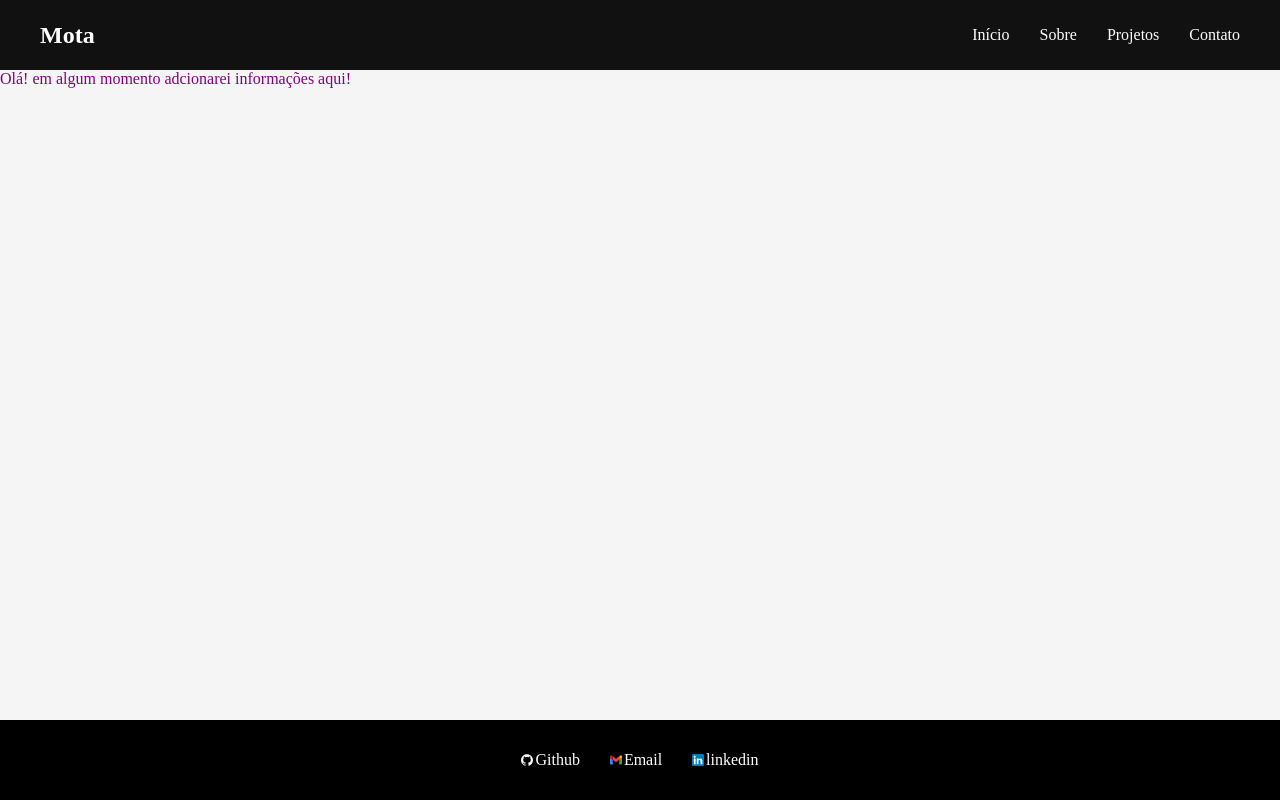
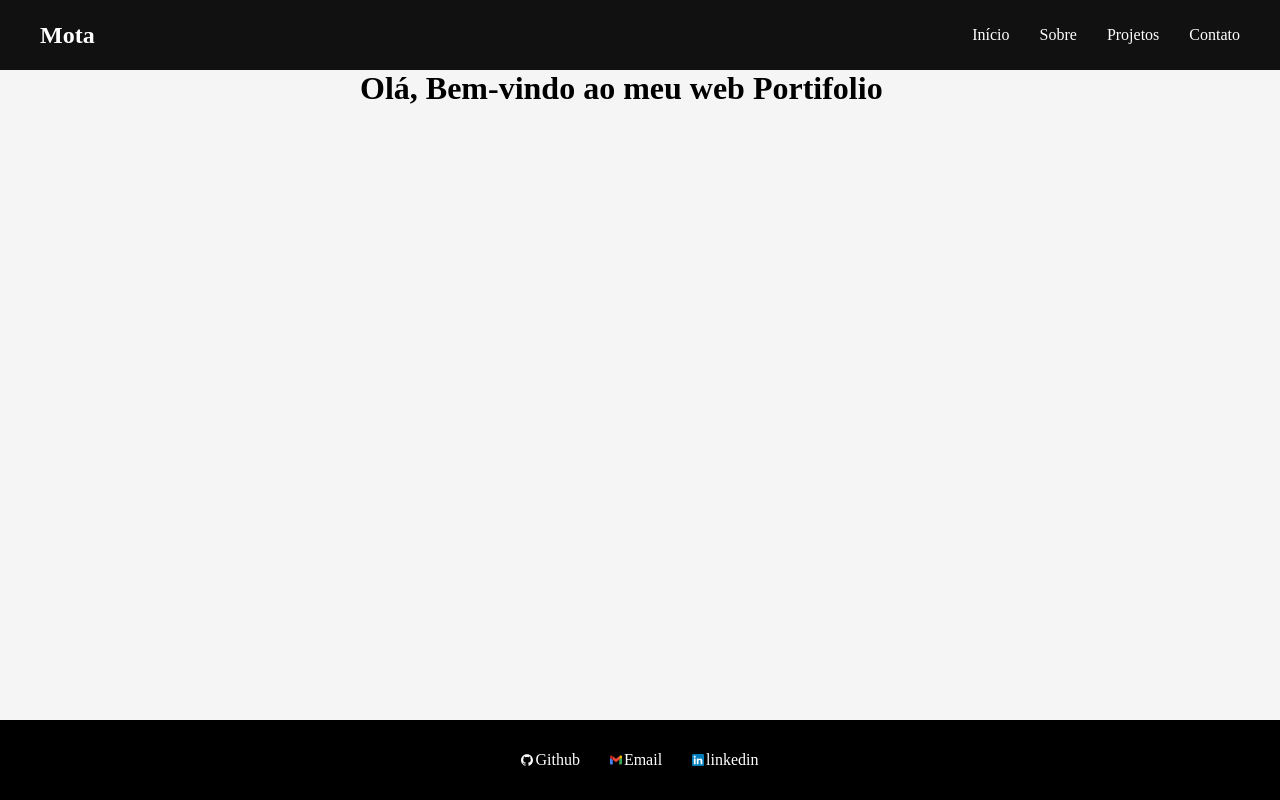
Before and after one commit to joaopedrosantanamotalol/portifolio-mota, a React (Vite) app: page / in a window 1280 px wide. Built offline with nearby package versions, Linux system fonts and the light colour scheme.

Commit message:
add: new textDigitado animated component

```diff
--- /dev/null
+++ b/src/components/animação/texto_digitado/text.css
@@ -0,0 +1,21 @@
+.titulo_centro{
+  display: flex;
+  justify-content: center;
+}
+.titulo_centro h1 {
+  overflow: hidden;
+  white-space: nowrap;
+  width: 0;
+
+  animation: typing 2.2s steps(32) forwards;
+}
+
+@keyframes typing {
+  from {
+    width: 0;
+  }
+
+  to {
+    width: 35ch;
+  }
+}
--- /dev/null
+++ b/src/components/animação/texto_digitado/texto_digitado.tsx
@@ -0,0 +1,16 @@
+import './text.css'
+
+interface TextoDigitadoProps{
+    texto: string;
+}
+
+export default function TextoDigitado({texto}: TextoDigitadoProps){
+    return (
+
+        <div className='titulo_centro'>
+
+            <h1>{texto}</h1>
+
+        </div>
+    );
+}
--- a/src/pages/main/App.module.css
+++ /dev/null
@@ -1,3 +0,0 @@
-.teste{
-  color:purple
-}
--- a/src/pages/main/App.tsx
+++ b/src/pages/main/App.tsx
@@ -2,7 +2,7 @@ import Navbar from '../../components/navbar/navbar'
 import Footer from '../../components/footer/footer'
 
 import '../../global/global.css'
-import main from './App.module.css'
+import TextoDigitado from '../../components/animação/texto_digitado/texto_digitado'
 
 export default function App() {
 
@@ -10,9 +10,15 @@ export default function App() {
     <>
     <div className="app">
     <Navbar/>
+
     <main>
-    <p className={main.teste}>Olá! em algum momento adcionarei informações aqui!</p>
+
+    <TextoDigitado
+    texto='Olá, Bem-vindo ao meu web Portifolio'
+    />
+
     </main>
+
     <Footer/>
     </div>
     </>
```
Also changed, not shown: src/pages/main/App.css (added).
